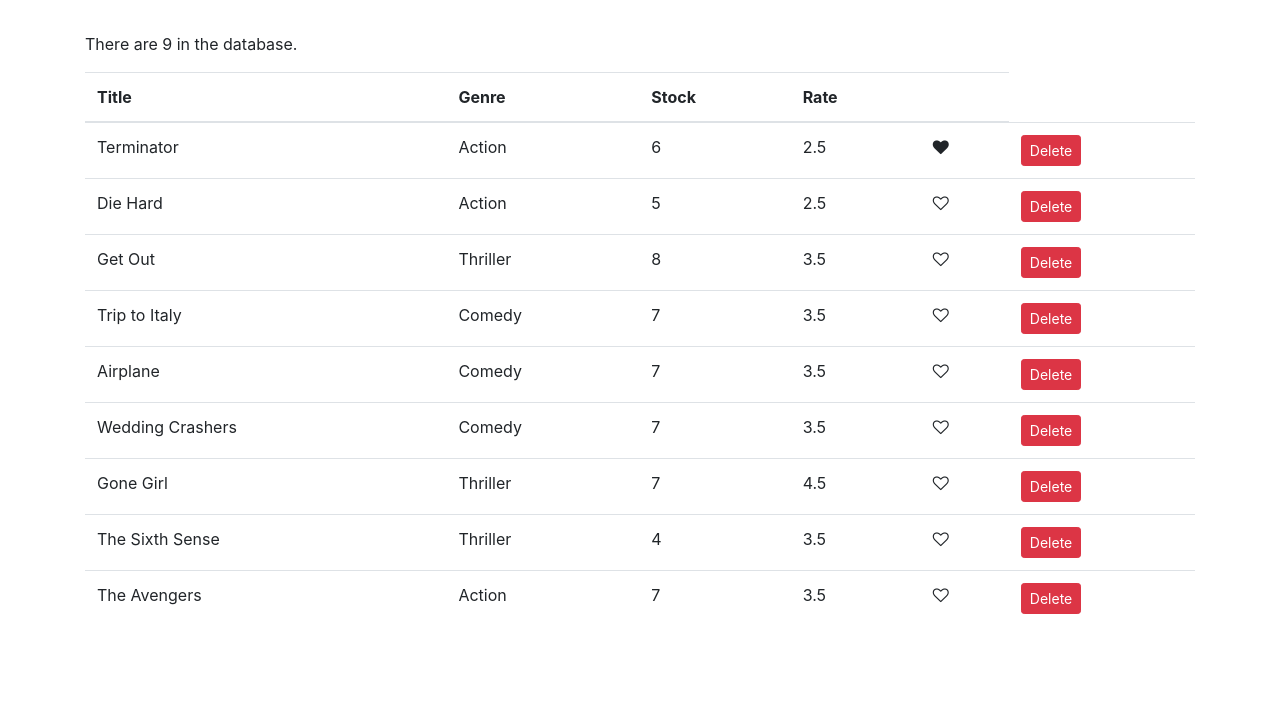
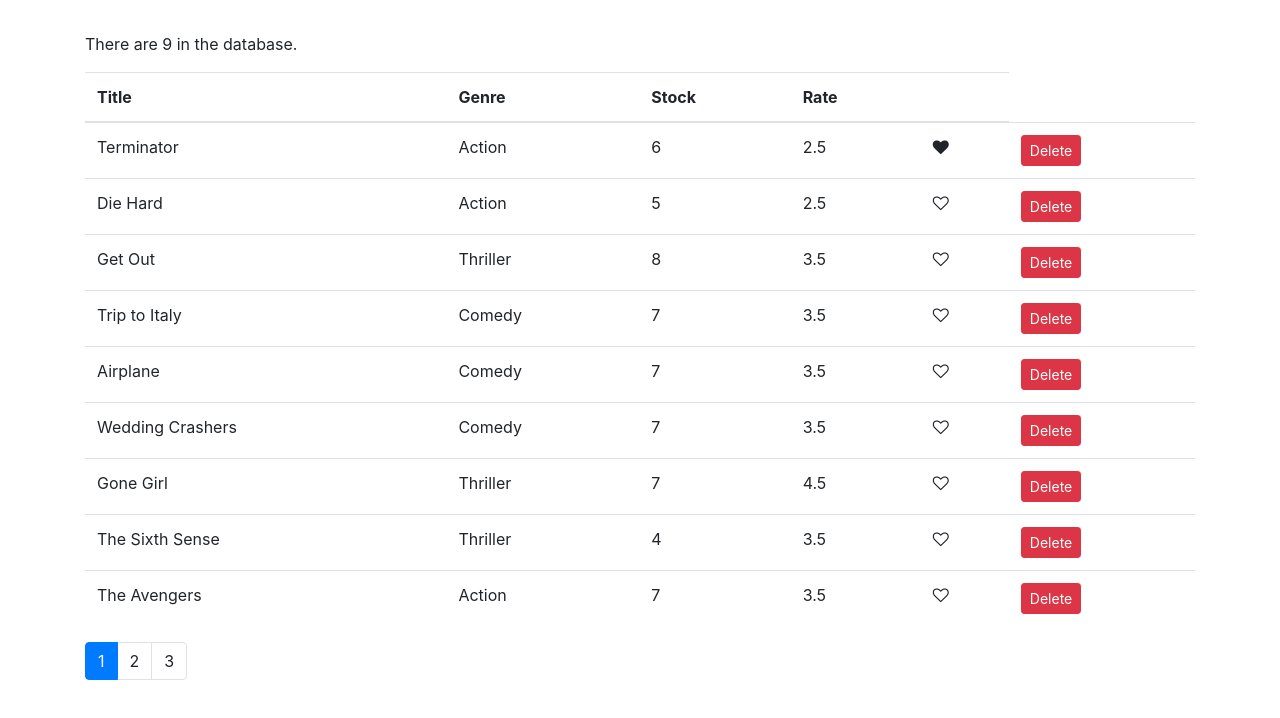
Before and after one commit to dantrovato/vidly, a React (Create React App) app: page / in a window 1280 px wide. Shown: the top 718 px of the page. Built offline with nearby package versions, Linux system fonts and the light colour scheme.

Commit message:
Add active class on pagination button clicked

```diff
--- a/src/components/common/pagination.jsx
+++ b/src/components/common/pagination.jsx
@@ -46,7 +46,7 @@
 
 // export default Pagination;
 
-const Pagination = ({ itemsCount, pageSize }) => {
+const Pagination = ({ itemsCount, pageSize, currentPage, onPageChange }) => {
   // get number of pages by dividing the number of items (9) by the page size (4) === 2.25
   const pagesCount = Math.ceil(itemsCount / pageSize);
 
@@ -54,12 +54,19 @@
 
   // use lodash to get an array of numbers from (page) 1 to pages count
   const pages = _.range(1, pagesCount + 1);
+
+  console.log(currentPage);
   return (
     <nav aria-label="Page navigation">
       <ul className="pagination">
         {pages.map((page) => (
-          <li className="page-item" key={page}>
-            <a className="page-link">{page}</a>
+          <li
+            className={page === currentPage ? "page-item active" : "page-item"}
+            key={page}
+          >
+            <a className="page-link" onClick={() => onPageChange(page)}>
+              {page}
+            </a>
           </li>
         ))}
       </ul>
--- a/src/components/movies.jsx
+++ b/src/components/movies.jsx
@@ -7,7 +7,8 @@
 class Movies extends Component {
   state = {
     movies: getMovies(),
-    pageSize: 10,
+    pageSize: 4,
+    currentPage: 1,
   };
 
   handleDelete = (movie) => {
@@ -29,7 +30,7 @@
   };
 
   handlePageChange = (page) => {
-    console.log(page);
+    this.setState({ currentPage: page });
   };
 
   render() {
@@ -38,6 +39,7 @@
     }
 
     const { length: count } = this.state.movies;
+    const { pageSize, currentPage } = this.state;
 
     return (
       <React.Fragment>
@@ -80,10 +82,10 @@
           </tbody>
         </table>
         <Pagination
-          movies={this.state.moviesmovies}
           itemsCount={count}
-          pageSize={this.state.pageSize}
-          onPageChange={() => this.handlePageChange}
+          pageSize={pageSize}
+          onPageChange={this.handlePageChange}
+          currentPage={currentPage}
         />
       </React.Fragment>
     );
```
